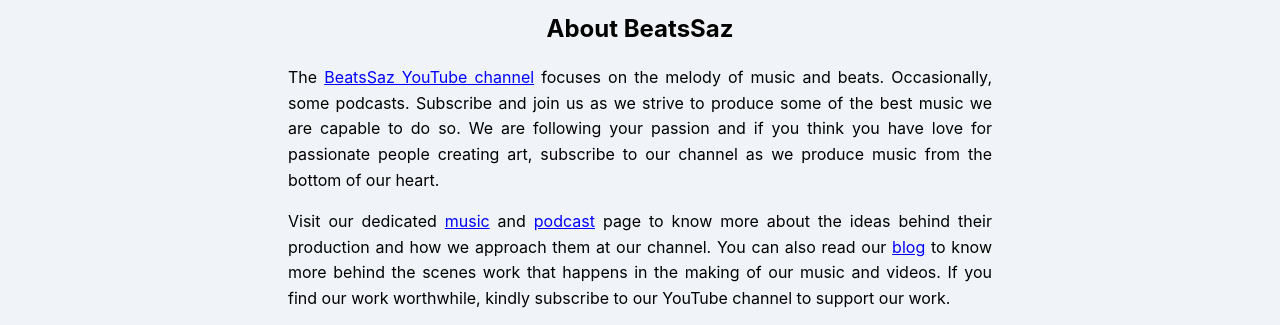
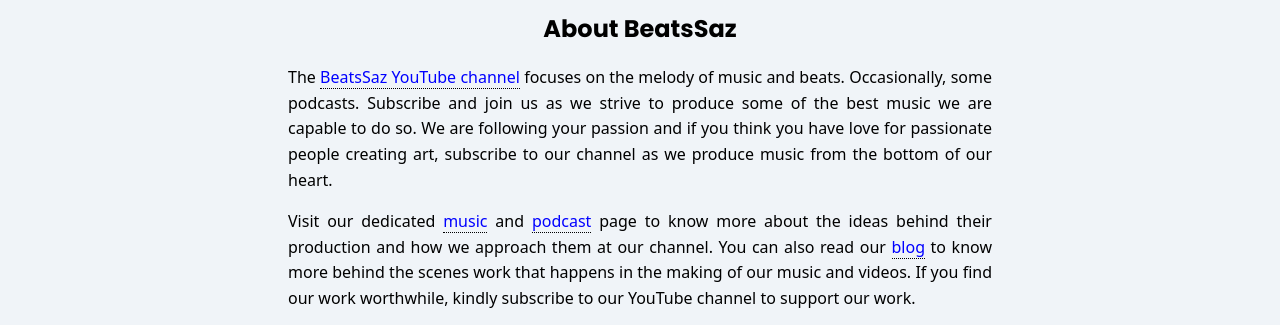
Before and after one commit to FriendBots/beatssaz, a plain HTML site: page index.html in a window 1280 px wide. Shown: the part 475-800 px from the top of the page. Drawn offline with Linux system fonts and the light colour scheme; a web font is replaced by a local one.

Commit message:
updated the font combination and link styling

```diff
--- a/css/styles.css
+++ b/css/styles.css
@@ -4,9 +4,10 @@
     padding: 0;
     width: 100%;
     height: 100%;
-    font-family: -apple-system, BlinkMacSystemFont, Inter, "Avenir Next", Avenir,
+    /*font-family: -apple-system, BlinkMacSystemFont, Inter, "Avenir Next", Avenir,
     "Nimbus Sans L", Roboto, "Noto Sans", "Segoe UI", Arial, Helvetica,
-    "Helvetica Neue", sans-serif;
+    "Helvetica Neue", sans-serif;*/
+    font-family: "Arima", system-ui;
     display: flex;
     flex-direction: column;
     overflow-x: hidden; /* Prevent horizontal scrolling */
@@ -14,6 +15,7 @@
 }
 
 h1, h2, h3 {
+    font-family: Poppins, sans-serif;
     line-height: 1.4; /* Set line spacing for headings */
 }
 
@@ -60,13 +62,13 @@
     margin: 0 1em;
 }
 
-nav ul li a {
+/*nav ul li a {
     text-decoration: underline;
     color: var(--link-color);
 }
 
 /* Remove underline on hover */
-nav ul li a:hover {
+/*nav ul li a:hover {
     text-decoration: none;
 }
 
@@ -77,6 +79,23 @@
 
 body a:hover {
     text-decoration: none;
+}*/
+
+/* Default link styles */
+a {
+    color: inherit; /* Inherits the color from the parent element */
+    text-decoration: none; /* Remove default underline */
+    border-bottom: 1px dotted; /* Add dotted underline */
+    border-color: var(--text-color); /* Dotted line same color as text */
+    padding-bottom: 0px;
+    transition: background-color 0.3s ease, color 0.3s ease; /* Smooth transition */
+}
+
+/* Hover effect */
+a:hover {
+    /*background-color: rgba(255, 255, 0, 0.3); /* Yellow highlight with transparency */
+    border-bottom: 1px dotted; /* Keep the dotted underline */
+    color: var(--text-color); /* Keep text color the same */
 }
 
 /* Main Content Styling */
@@ -116,6 +135,12 @@
         --footer-background: #333333;
         --link-color: yellow; /* Link color in dark mode */
     }
+    a {
+        color: yellow;
+    }
+    a:hover {
+        background-color: rgba(255, 255, 0, 0.3); /* Yellow highlight for dark theme */
+    }
 }
 
 @media (prefers-color-scheme: light) {
@@ -131,6 +156,12 @@
     }
     h1 {
         color: #000080; /* Dark blue or any contrasting color for h1 text */
+    }
+    a {
+        color: blue;
+    }
+    a:hover {
+        background-color: rgba(0, 0, 255, 0.2); /* Light blue highlight for light theme */
     }
 }
 
--- a/index.html
+++ b/index.html
@@ -6,6 +6,9 @@
     <title>BeatsSaz YouTube</title>
     <link rel="stylesheet" href="css/styles.css">
     <link rel="stylesheet" href="css/lite-yt-embed.min.css">
+    <link rel="preconnect" href="https://fonts.googleapis.com">
+    <link rel="preconnect" href="https://fonts.gstatic.com" crossorigin>
+    <link href="https://fonts.googleapis.com/css2?family=Arima:wght@100..700&family=Poppins:ital,wght@0,100;0,200;0,300;0,400;0,500;0,600;0,700;0,800;0,900;1,100;1,200;1,300;1,400;1,500;1,600;1,700;1,800;1,900&display=swap" rel="stylesheet">
     <script src="js/lite-yt-embed.min.js"></script>
     <script defer src="js/script.js"></script>
 </head>
```
